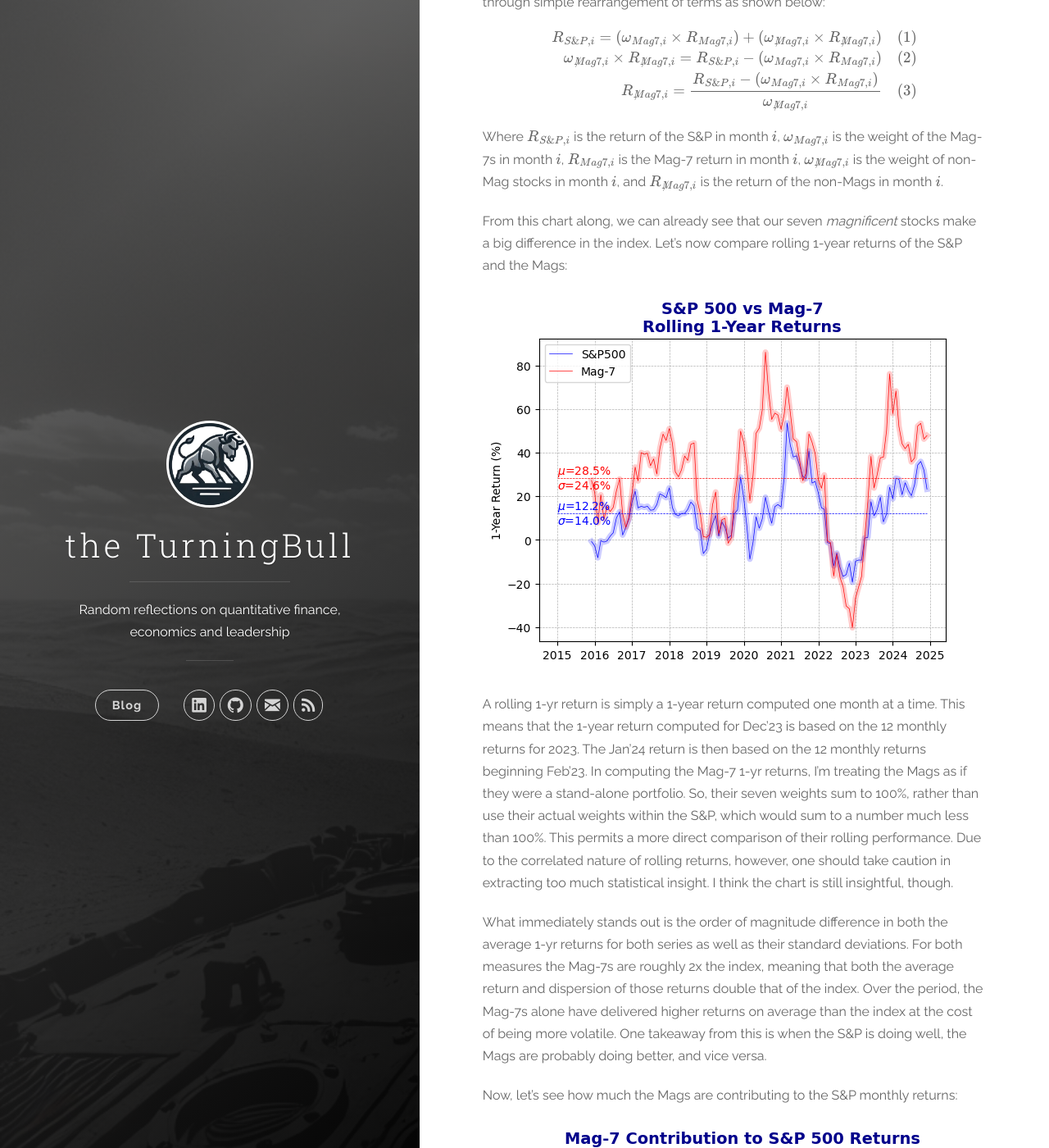
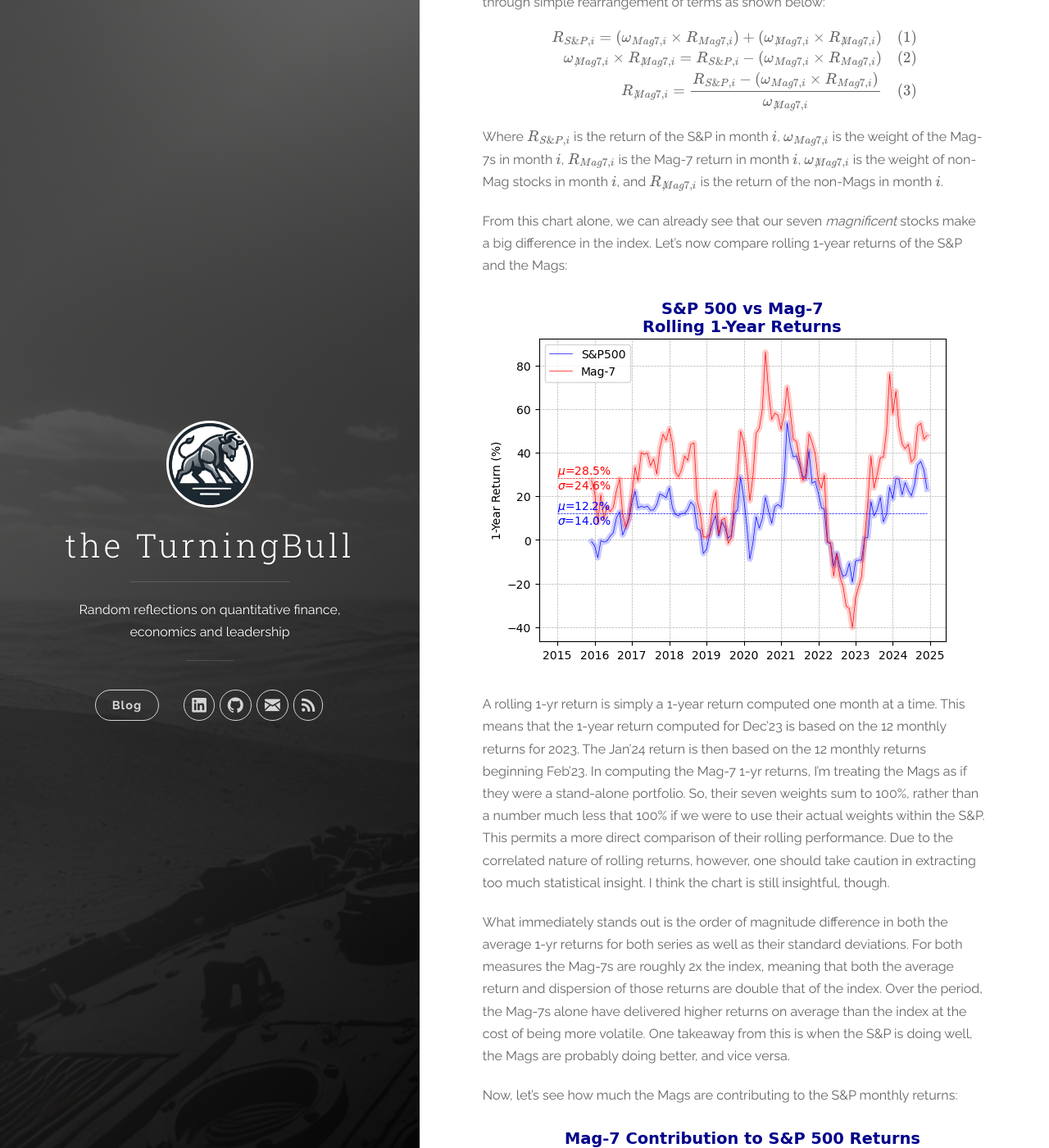
Before and after one commit to rtrimble13/TurningBull, a Jekyll site: the page built from _posts/2025-02-28-double-envelopment.md, in a window 1280 px wide and 1400 px high, scrolled down 7858 px. Shown: the whole window at 82% size. Built offline with Jekyll 4.4.1, drawn with Linux system fonts in a browser that asks for light colours; some of the changed text lies outside the part shown.

Commit message:
Update 2025-02-28-double-envelopment.md
Made minor edits.

```diff
--- a/_posts/2025-02-28-double-envelopment.md
+++ b/_posts/2025-02-28-double-envelopment.md
@@ -70,7 +70,7 @@
 
 As that S&P investor, you might believe those investment returns are the result of tech innovation being shared in a *diversified* manner among all of those 500 largest companies.  Afterall, how much can a few Tech companies really influence the performance of a 500-stock portfolio?  Why not rely on the power of numbers and let their momentum ride?  Well, here's where a little scrutiny of the market cap weighting method becomes useful.  As we discussed above, the S&P chooses its constituents based on market cap.  So long as the market caps of the largest 500 companies in the U.S. equities market are of a similar order of magnitude, then I would argue you are getting roughly the diversified exposure you would expect.  However, if the market caps of a minority of companies begin to dominate the rest, then you start to see that *double envelopment* action start to kick in.
 
-For instance, let's say we have a three-stock index comprised of stocks $$FOO$$, $$BAR$$, $$BAZ$$ and $$OOF$$.  If they each have a market cap of ~$1Bn, then according to **(1)**, their individual weights are each 0.25 (25%).  If the stocks' respective returns are 4%, 3%, 2% and -2%, then the resulting (simplified) index return is $$1.75\% = (0.25 \times 4\%) + (0.25 \times 3\%) + (0.25 \times 2\%) + (0.25 \times -2\%)$$.  In this case, no single stock is driving the index.  Now, let's say $$OOF$$ has a market cap that dwarfs the rest such that its weight is 0.4 (40%), and the others are equal weighted at 0.2 (20%).  The index return according to **(3)** becomes $$1\% = (0.2 \times 4\%) + (0.2 \times 3\%) + (0.2 \times 2\%) + (0.4 \times -2\%)$$.  $$OOF$$'s price action is clearly driving the index due to its hefty weight relative to the rest.
+For instance, let's say we have a four-stock index comprised of stocks $$FOO$$, $$BAR$$, $$BAZ$$ and $$OOF$$.  If they each have a market cap of ~$1Bn, then according to **(1)**, their individual weights are each 0.25 (25%).  If the stocks' respective returns are 4%, 3%, 2% and -2%, then the resulting (simplified) index return is $$1.75\% = (0.25 \times 4\%) + (0.25 \times 3\%) + (0.25 \times 2\%) + (0.25 \times -2\%)$$.  In this case, no single stock is driving the index.  Now, let's say $$OOF$$ has a market cap that dwarfs the rest such that its weight is 0.4 (40%), and the others are equal weighted at 0.2 (20%).  The index return according to **(3)** becomes $$1\% = (0.2 \times 4\%) + (0.2 \times 3\%) + (0.2 \times 2\%) + (0.4 \times -2\%)$$.  $$OOF$$'s price action is clearly driving the index due to its hefty weight relative to the rest.
 
 ### The Magnificent 7
 
@@ -99,13 +99,13 @@
 
 Where $$R_{S\&P,i}$$ is the return of the S&P in month $$i$$, $$\omega_{Mag7,i}$$ is the weight of the Mag-7s in month $$i$$, $$R_{Mag7,i}$$ is the Mag-7 return in month $$i$$, $$\omega_{\not{Mag7,i}}$$ is the weight of non-Mag stocks in month $$i$$, and $$R_{\not{Mag7,i}}$$ is the return of the non-Mags in month $$i$$.
 
-From this chart along, we can already see that our seven *magnificent* stocks make a big difference in the index.  Let's now compare rolling 1-year returns of the S&P and the Mags:
+From this chart alone, we can already see that our seven *magnificent* stocks make a big difference in the index.  Let's now compare rolling 1-year returns of the S&P and the Mags:
 
 ![Rolling 1Y Returns]({{page.image_m2 | relative_url}})
 
-A rolling 1-yr return is simply a 1-year return computed one month at a time.  This means that the 1-year return computed for Dec'23 is based on the 12 monthly returns for 2023.  The Jan'24 return is then based on the 12 monthly returns beginning Feb'23.  In computing the Mag-7 1-yr returns, I'm treating the Mags as if they were a stand-alone portfolio.  So, their seven weights sum to 100%, rather than use their actual weights within the S&P, which would sum to a number much less than 100%.  This permits a more direct comparison of their rolling performance.  Due to the correlated nature of rolling returns, however, one should take caution in extracting too much statistical insight.  I think the chart is still insightful, though.
+A rolling 1-yr return is simply a 1-year return computed one month at a time.  This means that the 1-year return computed for Dec'23 is based on the 12 monthly returns for 2023.  The Jan'24 return is then based on the 12 monthly returns beginning Feb'23.  In computing the Mag-7 1-yr returns, I'm treating the Mags as if they were a stand-alone portfolio.  So, their seven weights sum to 100%, rather than a number much less that 100% if we were to use their actual weights within the S&P.  This permits a more direct comparison of their rolling performance.  Due to the correlated nature of rolling returns, however, one should take caution in extracting too much statistical insight.  I think the chart is still insightful, though.
 
-What immediately stands out is the order of magnitude difference in both the average 1-yr returns for both series as well as their standard deviations.  For both measures the Mag-7s are roughly 2x the index, meaning that both the average return and dispersion of those returns double that of the index.  Over the period, the Mag-7s alone have delivered higher returns on average than the index at the cost of being more volatile.  One takeaway from this is when the S&P is doing well, the Mags are probably doing better, and vice versa.
+What immediately stands out is the order of magnitude difference in both the average 1-yr returns for both series as well as their standard deviations.  For both measures the Mag-7s are roughly 2x the index, meaning that both the average return and dispersion of those returns are double that of the index.  Over the period, the Mag-7s alone have delivered higher returns on average than the index at the cost of being more volatile.  One takeaway from this is when the S&P is doing well, the Mags are probably doing better, and vice versa.
 
 Now, let's see how much the Mags are contributing to the S&P monthly returns:
 
```
